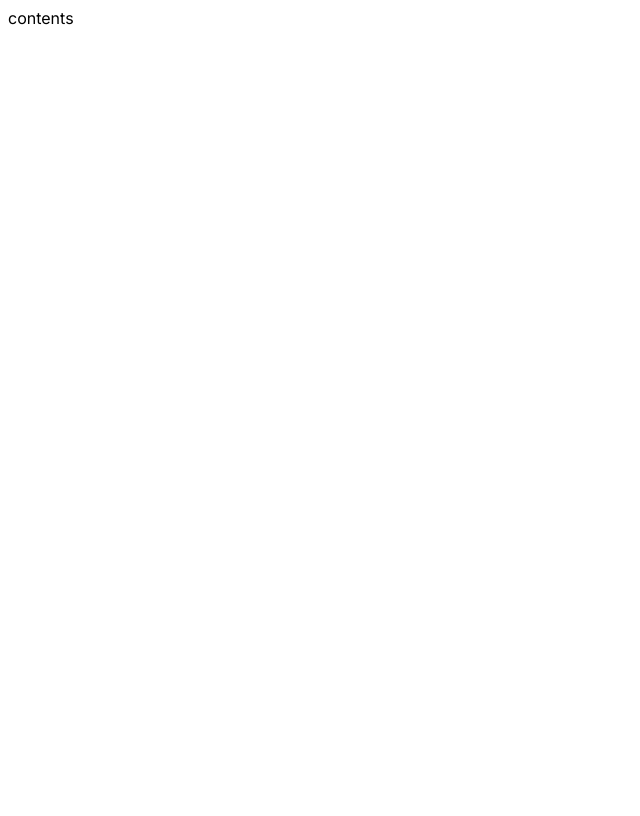
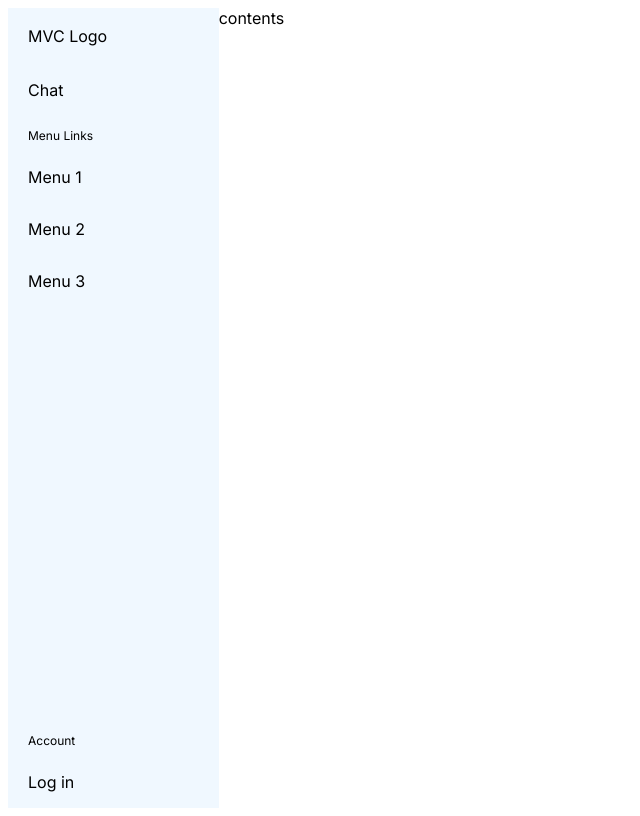
Before and after one commit to hyeeok/Map_value_chain, a Next.js app in the folder frontend/: page / in a window 1280 px wide. Shown: the whole page, without its empty margins (0-640 px from the left). Built offline with nearby package versions, Linux system fonts and the light colour scheme.

Commit message:
feat: add sidebar

```diff
--- a/frontend/package.json
+++ b/frontend/package.json
@@ -29,6 +29,11 @@
     "eslint-plugin-simple-import-sort": "^10.0.0",
     "eslint-plugin-unused-imports": "^3.0.0",
     "prettier": "^3.0.3",
+    "stylelint": "^15.10.3",
+    "stylelint-config-css-modules": "^4.3.0",
+    "stylelint-config-recess-order": "^4.3.0",
+    "stylelint-config-standard": "^34.0.0",
+    "stylelint-order": "^6.0.3",
     "typescript": "^5"
   }
 }
--- /dev/null
+++ b/frontend/src/app/layout.module.css
@@ -0,0 +1,8 @@
+.container {
+  display: grid;
+  grid-template-columns: 2fr 10fr;
+  min-height: 100vh;
+}
+
+.main {
+}
--- a/frontend/src/app/layout.tsx
+++ b/frontend/src/app/layout.tsx
@@ -1,22 +1,31 @@
 // import './globals.css'
-import type { Metadata } from 'next'
-import { Inter } from 'next/font/google'
+import type { Metadata } from 'next';
+import { Inter } from 'next/font/google';
 
-const inter = Inter({ subsets: ['latin'] })
+import Sidebar from '@/components/base/sidebar/sidebar';
+
+import styles from './layout.module.css';
+
+const inter = Inter({ subsets: ['latin'] });
 
 export const metadata: Metadata = {
   title: 'Create Next App',
   description: 'Generated by create next app',
-}
+};
 
 export default function RootLayout({
   children,
 }: {
-  children: React.ReactNode
+  children: React.ReactNode;
 }) {
   return (
     <html lang="en">
-      <body className={inter.className}>{children}</body>
+      <body className={inter.className}>
+        <div className={styles.container}>
+          <Sidebar />
+          <main className={styles.main}>{children}</main>
+        </div>
+      </body>
     </html>
-  )
+  );
 }
--- /dev/null
+++ b/frontend/src/components/base/sidebar/sidebar.module.css
@@ -0,0 +1,41 @@
+.logo {
+  display: flex;
+  align-items: center;
+  height: 56px;
+  padding: 0 20px;
+}
+
+.container {
+  display: flex;
+  flex-direction: column;
+  justify-content: space-between;
+  max-width: 320px;
+  height: 100vh;
+  background-color: aliceblue;
+}
+
+.container label {
+  display: block;
+  padding: 0.75rem 1.25rem 0.5rem;
+  font-size: 0.75rem;
+}
+
+.container a {
+  color: black;
+  text-decoration: none;
+}
+
+.container a:hover {
+  text-decoration: underline;
+}
+
+.container ul {
+  padding: 0;
+  margin: 0;
+  list-style: none;
+}
+
+.container li {
+  display: block;
+  padding: 1rem 1.25rem;
+}
--- a/frontend/src/components/base/sidebar/sidebar.tsx
+++ b/frontend/src/components/base/sidebar/sidebar.tsx
@@ -1,11 +1,14 @@
-import React from 'react'
+import React from 'react';
+
+import styles from './sidebar.module.css';
 
 export const sidebar = {
-  chat: {
-    label: 'Chat',
+  action: {
+    label: 'Actions',
+    chat: { name: 'Chat', href: '#' },
   },
-  menus: {
-    label: 'Menus',
+  menuLinks: {
+    label: 'Menu Links',
     items: [
       { name: 'Menu 1', href: '#' },
       { name: 'Menu 2', href: '#' },
@@ -14,31 +17,43 @@ export const sidebar = {
   },
   account: {
     label: 'Account',
-    loginOption: 'Log in',
+    loginOption: { name: 'Log in', href: '#' },
   },
-}
-
-const a = 'a'
+};
 
 const Sidebar = () => {
   return (
-    <div>
-      <div>MVC Logo</div>
-      <div>{sidebar.chat.label}</div>
+    <div className={styles.container}>
       <div>
-        <label>{sidebar.menus.label}</label>
+        <div className={styles.logo}>MVC Logo</div>
+        <section>
+          <ul>
+            <a href={sidebar.action.chat.href}>
+              <li>{sidebar.action.chat.name}</li>
+            </a>
+          </ul>
+        </section>
+        <section>
+          <label>{sidebar.menuLinks.label}</label>
+          <ul>
+            {sidebar.menuLinks.items.map((item, i) => (
+              <a key={i} href={item.href}>
+                <li> {item.name}</li>
+              </a>
+            ))}
+          </ul>
+        </section>
+      </div>
+      <section>
+        <label>{sidebar.account.label}</label>
         <ul>
-          {sidebar.menus.items.map((item, i) => (
-            <li key={i}> {item.name}</li>
-          ))}
+          <a href={sidebar.account.loginOption.href}>
+            <li>{sidebar.account.loginOption.name}</li>
+          </a>
         </ul>
-      </div>
-      <div>
-        {sidebar.account.label}
-        {sidebar.account.loginOption}
-      </div>
+      </section>
     </div>
-  )
-}
+  );
+};
 
-export default Sidebar
+export default Sidebar;
```
Also changed, not shown: frontend/.stylelintrc.js, 1 other file (tests, documents, lock files or other folders).
